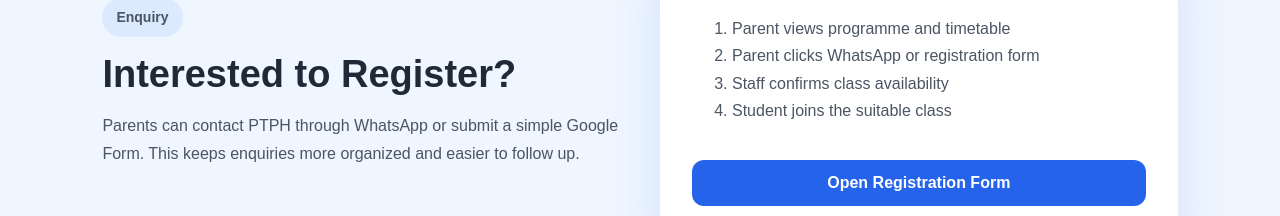
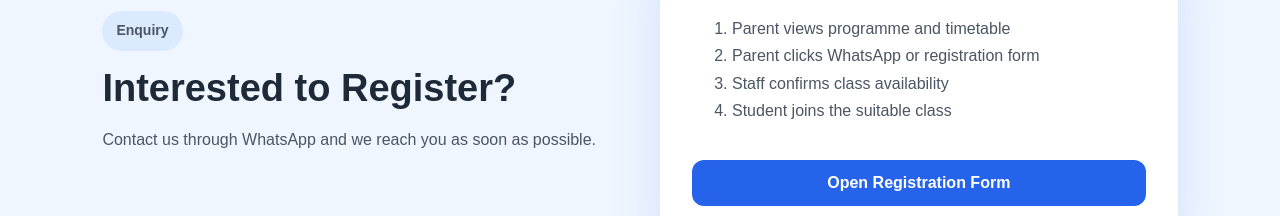
Before and after one commit to PikoChuu14/ptph-website, a React (Vite) app: page / in a window 1280 px wide. Shown: the part 2901-3117 px from the top of the page. Built offline with nearby package versions, Linux system fonts and the light colour scheme.

Commit message:
update subheading

```diff
--- a/src/App.jsx
+++ b/src/App.jsx
@@ -254,8 +254,7 @@ function Register() {
         <p className="badge">Enquiry</p>
         <h2>Interested to Register?</h2>
         <p>
-          Parents can contact PTPH through WhatsApp or submit a simple Google
-          Form. This keeps enquiries more organized and easier to follow up.
+          Contact us through WhatsApp and we reach you as soon as possible.
         </p>
       </div>
 
```
